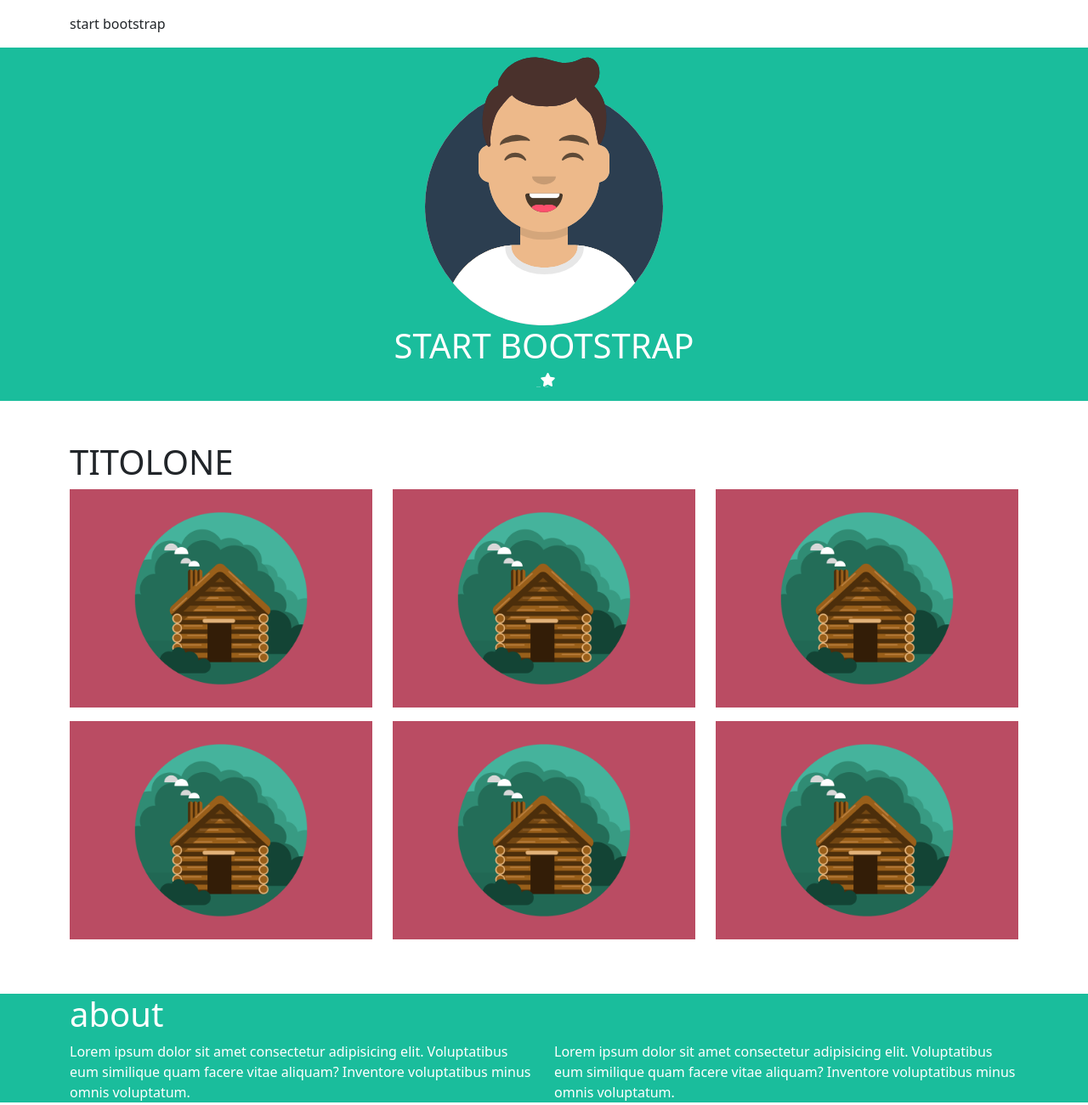
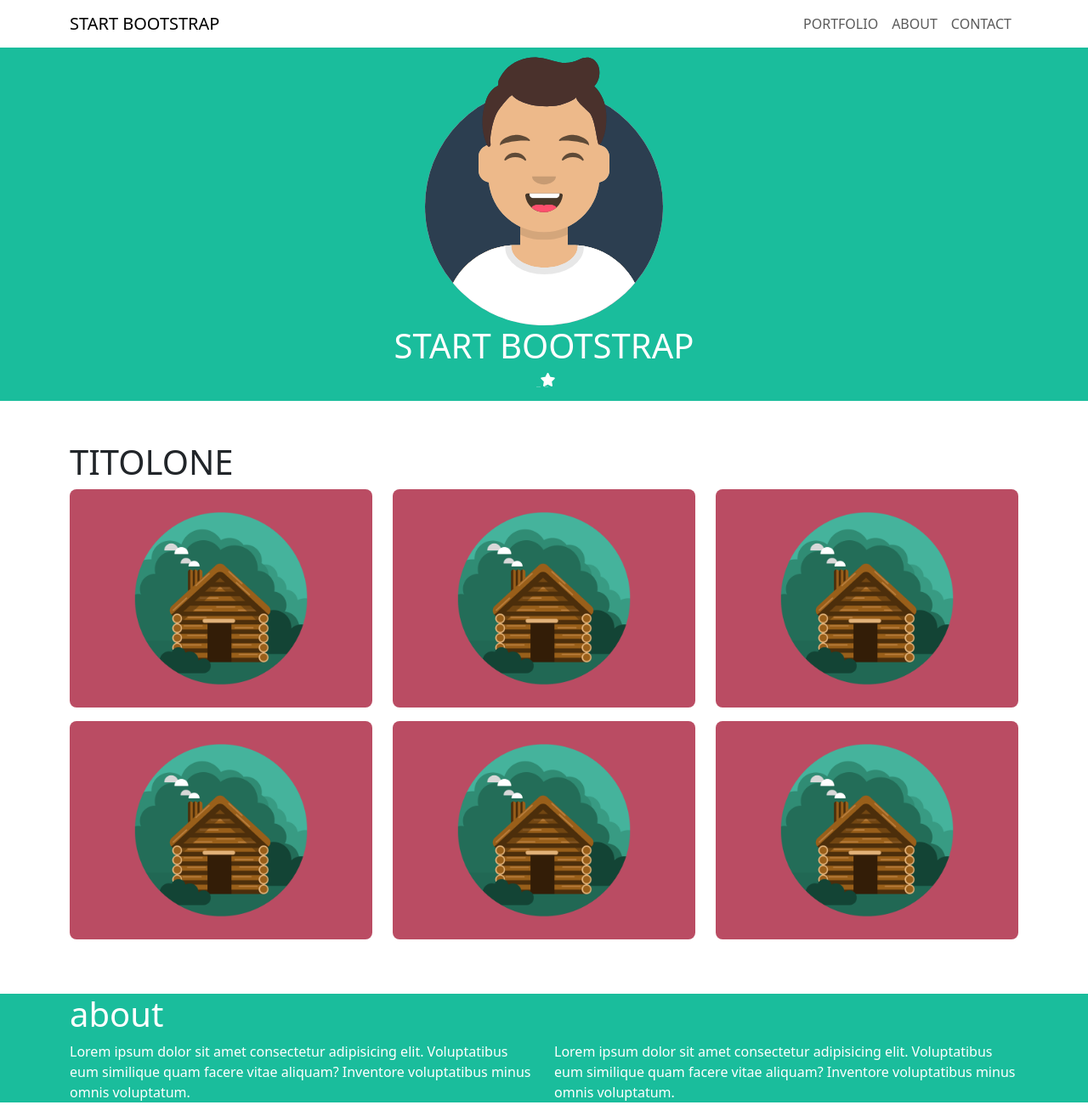
Before and after one commit to fedtoscano/html-css-bootstrap-freelancer, a plain HTML site: page index.html in a window 1280 px wide. Shown: the top 1301 px of the page at 85% size. Drawn offline with nearby package versions, Linux system fonts and the light colour scheme.

Commit message:
added navbar

```diff
--- a/index.html
+++ b/index.html
@@ -6,7 +6,7 @@
     <!-- CSS -->
     <link rel="stylesheet" href="/bootstrap_freelancer/style/style.css">
     <!-- BOOTSTRAP -->
-    <link href="https://cdn.jsdelivr.net/npm/bootstrap@5.0.2/dist/css/bootstrap.min.css" rel="stylesheet" integrity="sha384-EVSTQN3/azprG1Anm3QDgpJLIm9Nao0Yz1ztcQTwFspd3yD65VohhpuuCOmLASjC" crossorigin="anonymous">
+    <link href="https://cdn.jsdelivr.net/npm/bootstrap@5.3.3/dist/css/bootstrap.min.css" rel="stylesheet" integrity="sha384-QWTKZyjpPEjISv5WaRU9OFeRpok6YctnYmDr5pNlyT2bRjXh0JMhjY6hW+ALEwIH" crossorigin="anonymous">
     <!-- FONT AWESOME -->
     <link rel="stylesheet" href="path/to/font-awesome/css/font-awesome.min.css">
     <title>Freelancer</title>
@@ -15,17 +15,25 @@
 
 <header>
     <!-- NAVBAR -->
-    <nav class="navbar">
-    <div class="container">
-        <div class="navbar-text">start bootstrap</div>
-
-        <div class="navbar collapse expand-md navbar-toggler">
-            <div class="navbar-nav">
-            <a class="nav-link active" aria-current="page" href="#">Home</a>
-            <a class="nav-link" href="#">Features</a>
-            <a class="nav-link" href="#">Pricing</a>
-            <a class="nav-link disabled" aria-disabled="true">Disabled</a>
-            </div>
+    <nav class="navbar navbar-expand-md">
+        <div class="container">
+        <a class="navbar-brand text-uppercase" href="#">start bootstrap</a>
+        <button class="navbar-toggler" type="button" data-bs-toggle="collapse" data-bs-target="#navbarNav" aria-controls="navbarNav" aria-expanded="false" aria-label="Toggle navigation">
+            <span class="navbar-toggler-icon"></span>
+        </button>
+        <div class="collapse navbar-collapse justify-content-end" id="navbarNav">
+            <ul class="navbar-nav text-end">
+                <li class="nav-item">
+                    <a class="nav-link text-uppercase" aria-current="page" href="#">portfolio</a>
+                </li>
+                <li class="nav-item">
+                    <a class="nav-link text-uppercase" href="#">about</a>
+                </li>
+                <li class="nav-item">
+                    <a class="nav-link text-uppercase" href="#">contact</a>
+                </li>
+            </ul>
+        </div>
         </div>
     </nav>
 
@@ -52,12 +60,12 @@
             <div class="container mb-5">
                 <h1>TITOLONE</h1>
                 <div class="row">
-                    <div class="col-md-6 col-lg-4"><img src="./bootstrap_freelancer/img/cabin.png" alt="" class="w-100 mb-3 radius-3"></div>
-                    <div class="col-md-6 col-lg-4"><img src="./bootstrap_freelancer/img/cabin.png" alt="" class="w-100 mb-3 radius-3"></div>
-                    <div class="col-md-6 col-lg-4"><img src="./bootstrap_freelancer/img/cabin.png" alt="" class="w-100 mb-3 radius-3"></div>
-                    <div class="col-md-6 col-lg-4"><img src="./bootstrap_freelancer/img/cabin.png" alt="" class="w-100 mb-3 radius-3"></div>
-                    <div class="col-md-6 col-lg-4"><img src="./bootstrap_freelancer/img/cabin.png" alt="" class="w-100 mb-3 radius-3"></div>
-                    <div class="col-md-6 col-lg-4"><img src="./bootstrap_freelancer/img/cabin.png" alt="" class="w-100 mb-3 radius-3"></div>
+                    <div class="col-md-6 col-lg-4"><img src="./bootstrap_freelancer/img/cabin.png" alt="" class="w-100 mb-3 rounded-3"></div>
+                    <div class="col-md-6 col-lg-4"><img src="./bootstrap_freelancer/img/cabin.png" alt="" class="w-100 mb-3 rounded-3"></div>
+                    <div class="col-md-6 col-lg-4"><img src="./bootstrap_freelancer/img/cabin.png" alt="" class="w-100 mb-3 rounded-3"></div>
+                    <div class="col-md-6 col-lg-4"><img src="./bootstrap_freelancer/img/cabin.png" alt="" class="w-100 mb-3 rounded-3"></div>
+                    <div class="col-md-6 col-lg-4"><img src="./bootstrap_freelancer/img/cabin.png" alt="" class="w-100 mb-3 rounded-3"></div>
+                    <div class="col-md-6 col-lg-4"><img src="./bootstrap_freelancer/img/cabin.png" alt="" class="w-100 mb-3 rounded-3"></div>
                 </div>
             </div>
     </section>
@@ -96,8 +104,6 @@
 
 
 <!-- BOOTSTRAP/JS CDN -->
-<script src="https://code.jquery.com/jquery-3.4.1.slim.min.js" integrity="sha384-J6qa4849blE2+poT4WnyKhv5vZF5SrPo0iEjwBvKU7imGFAV0wwj1yYfoRSJoZ+n" crossorigin="anonymous"></script>
-<script src="https://cdn.jsdelivr.net/npm/popper.js@1.16.0/dist/umd/popper.min.js" integrity="sha384-Q6E9RHvbIyZFJoft+2mJbHaEWldlvI9IOYy5n3zV9zzTtmI3UksdQRVvoxMfooAo" crossorigin="anonymous"></script>
-<script src="https://cdn.jsdelivr.net/npm/bootstrap@4.4.1/dist/js/bootstrap.min.js" integrity="sha384-wfSDF2E50Y2D1uUdj0O3uMBJnjuUD4Ih7YwaYd1iqfktj0Uod8GCExl3Og8ifwB6" crossorigin="anonymous"></script>
+<script src="https://cdn.jsdelivr.net/npm/bootstrap@5.3.3/dist/js/bootstrap.bundle.min.js" integrity="sha384-YvpcrYf0tY3lHB60NNkmXc5s9fDVZLESaAA55NDzOxhy9GkcIdslK1eN7N6jIeHz" crossorigin="anonymous"></script>
 </body>
 </html>
```
